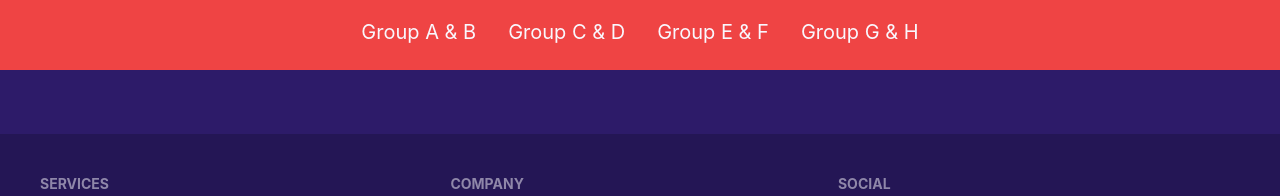
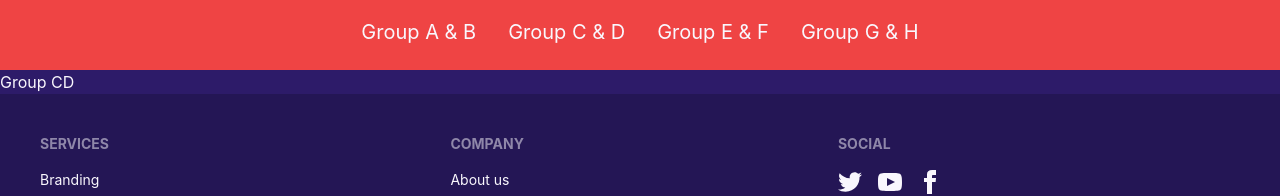
Before and after one commit to probirghosh45/football-fever, a React (Create React App) app: page /group/C-D in a window 1280 px wide. Shown: the part 942-1138 px from the top of the page. Built offline with nearby package versions, Linux system fonts and the light colour scheme; no server answers.

Commit message:
data is missing in GroupCD from useGroup hook

```diff
--- a/src/Components/Groups/GroupAB.js
+++ b/src/Components/Groups/GroupAB.js
@@ -10,7 +10,7 @@ const GroupAB = () => {
     // console.log("AB",groupAB);
 
     return (
-        <div class='grid sm:grid-cols-1 justify-items-center md:grid-cols-2 py-8 gap-'>
+        <div class='grid sm:grid-cols-1 justify-items-center md:grid-cols-2 py-8 gap-4'>
             {
                 groupAB.map ((ab)=>(<GroupCart key={ab.id}  groupData={ab} />))
             }
--- a/src/Components/Groups/GroupCD.js
+++ b/src/Components/Groups/GroupCD.js
@@ -1,19 +1,15 @@
 import React from 'react';
 import useGroup from '../../hooks/useGroup';
-import GroupCart from '../../Shared/GroupCart';
+
 
 const GroupCD = () => {
+
     const [group] = useGroup()
-    // console.log(group);
-
-    const groupCD = group.filter((ab)=>ab.category==="GroupAB")
-    // console.log("AB",groupAB);
+    console.log("CD",group)
 
     return (
-        <div class='grid sm:grid-cols-1 justify-items-center md:grid-cols-2 py-8 gap-4'>
-            {
-                groupCD.map ((cd)=>(<GroupCart key={cd.id}  groupData={cd} />))
-            }
+        <div>
+            <h1>Group CD</h1>
         </div>
     );
 };
```
